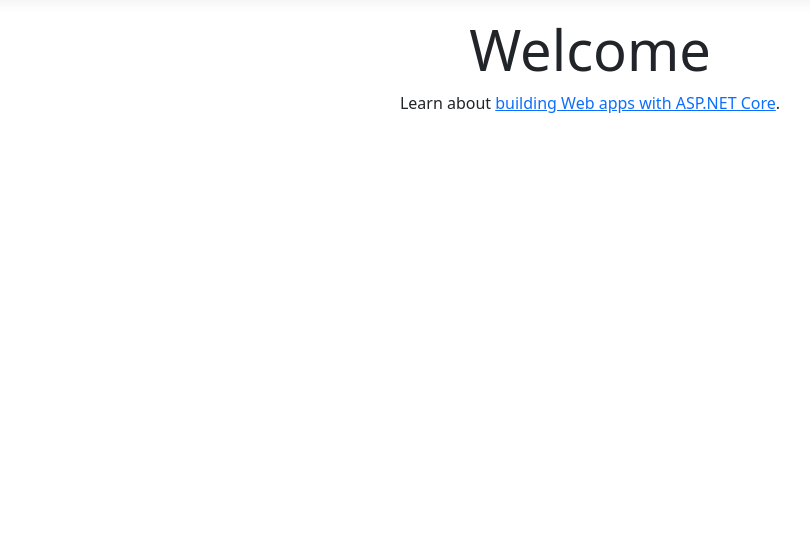
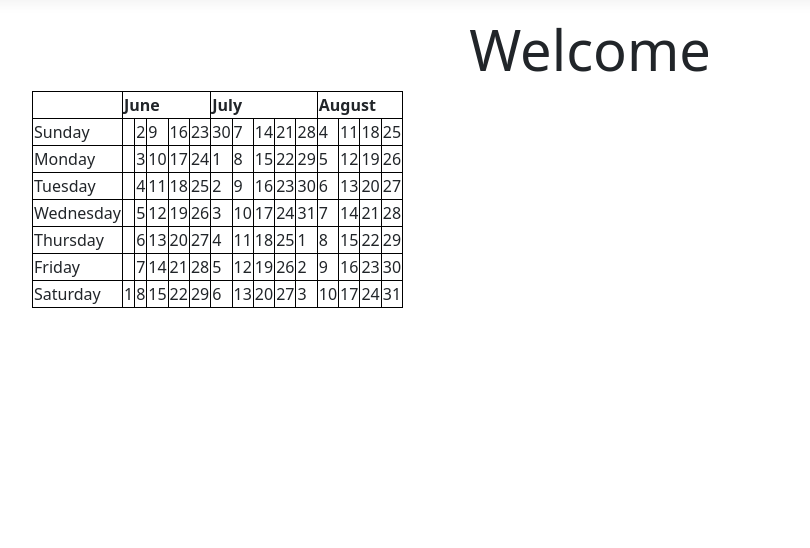
Before and after one commit to smease12/DailyWorkVisualizer, an ASP.NET Core app: page / in a window 1280 px wide. Shown: the part 57-605 px from the top of the page, without its empty margins (50-860 px from the left). Run offline with ASP.NET Core 8, Linux system fonts and the light colour scheme; style sheets or scripts are compiled from the project's sources.

Commit message:
Add table and table css to razor pages index file and site.css

```diff
--- a/DailyWorkVisualizer/Pages/Index.cshtml
+++ b/DailyWorkVisualizer/Pages/Index.cshtml
@@ -6,5 +6,132 @@
 
 <div class="text-center">
     <h1 class="display-4">Welcome</h1>
-    <p>Learn about <a href="https://learn.microsoft.com/aspnet/core">building Web apps with ASP.NET Core</a>.</p>
 </div>
+
+    <table>
+      <tr>
+        <td>&nbsp;</td>
+        <th colspan="5">June</th>
+        <th colspan="5">July</th>
+        <th colspan="5">August</th>
+      </tr>
+      <tr>
+        <td>Sunday</td>
+        <td>&nbsp;</td>
+        <td>2</td>
+        <td>9</td>
+        <td>16</td>
+        <td>23</td>
+        <td>30</td>
+        <td>7</td>
+        <td>14</td>
+        <td>21</td>
+        <td>28</td>
+        <td>4</td>
+        <td>11</td>
+        <td>18</td>
+        <td>25</td>
+      </tr>
+      <tr>
+        <td>Monday</td>
+        <td>&nbsp;</td>
+        <td>3</td>
+        <td>10</td>
+        <td>17</td>
+        <td>24</td>
+        <td>1</td>
+        <td>8</td>
+        <td>15</td>
+        <td>22</td>
+        <td>29</td>
+        <td>5</td>
+        <td>12</td>
+        <td>19</td>
+        <td>26</td>
+      </tr>
+      <tr>
+        <td>Tuesday</td>
+        <td>&nbsp;</td>
+        <td>4</td>
+        <td>11</td>
+        <td>18</td>
+        <td>25</td>
+        <td>2</td>
+        <td>9</td>
+        <td>16</td>
+        <td>23</td>
+        <td>30</td>
+        <td>6</td>
+        <td>13</td>
+        <td>20</td>
+        <td>27</td>
+      </tr>
+      <tr>
+        <td>Wednesday</td>
+        <td>&nbsp;</td>
+        <td>5</td>
+        <td>12</td>
+        <td>19</td>
+        <td>26</td>
+        <td>3</td>
+        <td>10</td>
+        <td>17</td>
+        <td>24</td>
+        <td>31</td>
+        <td>7</td>
+        <td>14</td>
+        <td>21</td>
+        <td>28</td>
+      </tr>
+      <tr>
+        <td>Thursday</td>
+        <td>&nbsp;</td>
+        <td>6</td>
+        <td>13</td>
+        <td>20</td>
+        <td>27</td>
+        <td>4</td>
+        <td>11</td>
+        <td>18</td>
+        <td>25</td>
+        <td>1</td>
+        <td>8</td>
+        <td>15</td>
+        <td>22</td>
+        <td>29</td>
+      </tr>
+      <tr>
+        <td>Friday</td>
+        <td>&nbsp;</td>
+        <td>7</td>
+        <td>14</td>
+        <td>21</td>
+        <td>28</td>
+        <td>5</td>
+        <td>12</td>
+        <td>19</td>
+        <td>26</td>
+        <td>2</td>
+        <td>9</td>
+        <td>16</td>
+        <td>23</td>
+        <td>30</td>
+      </tr>
+      <tr>
+        <td>Saturday</td>
+        <td>1</td>
+        <td>8</td>
+        <td>15</td>
+        <td>22</td>
+        <td>29</td>
+        <td>6</td>
+        <td>13</td>
+        <td>20</td>
+        <td>27</td>
+        <td>3</td>
+        <td>10</td>
+        <td>17</td>
+        <td>24</td>
+        <td>31</td>
+      </tr>
+    </table>
--- a/DailyWorkVisualizer/wwwroot/css/site.css
+++ b/DailyWorkVisualizer/wwwroot/css/site.css
@@ -20,3 +20,7 @@ html {
 body {
   margin-bottom: 60px;
 }
+
+table, th, td {
+  border: 1px solid black;
+}
```
Also changed, not shown: 9 other files.
